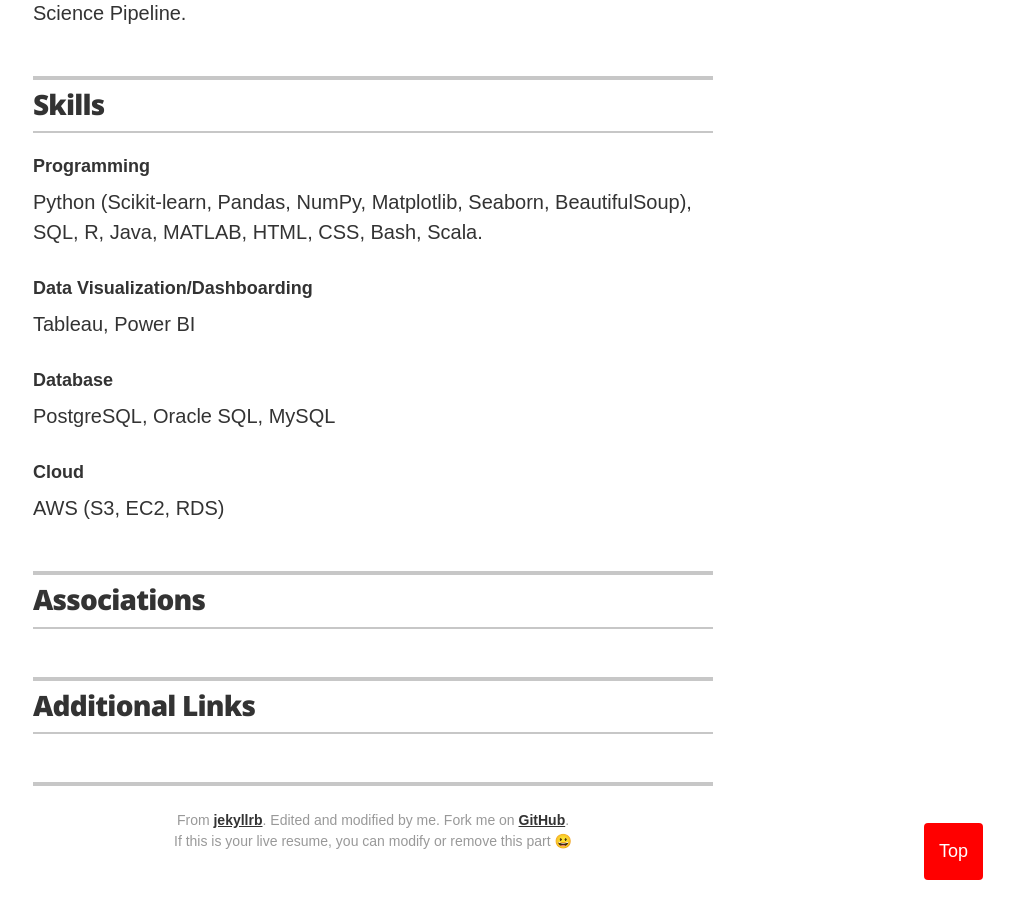
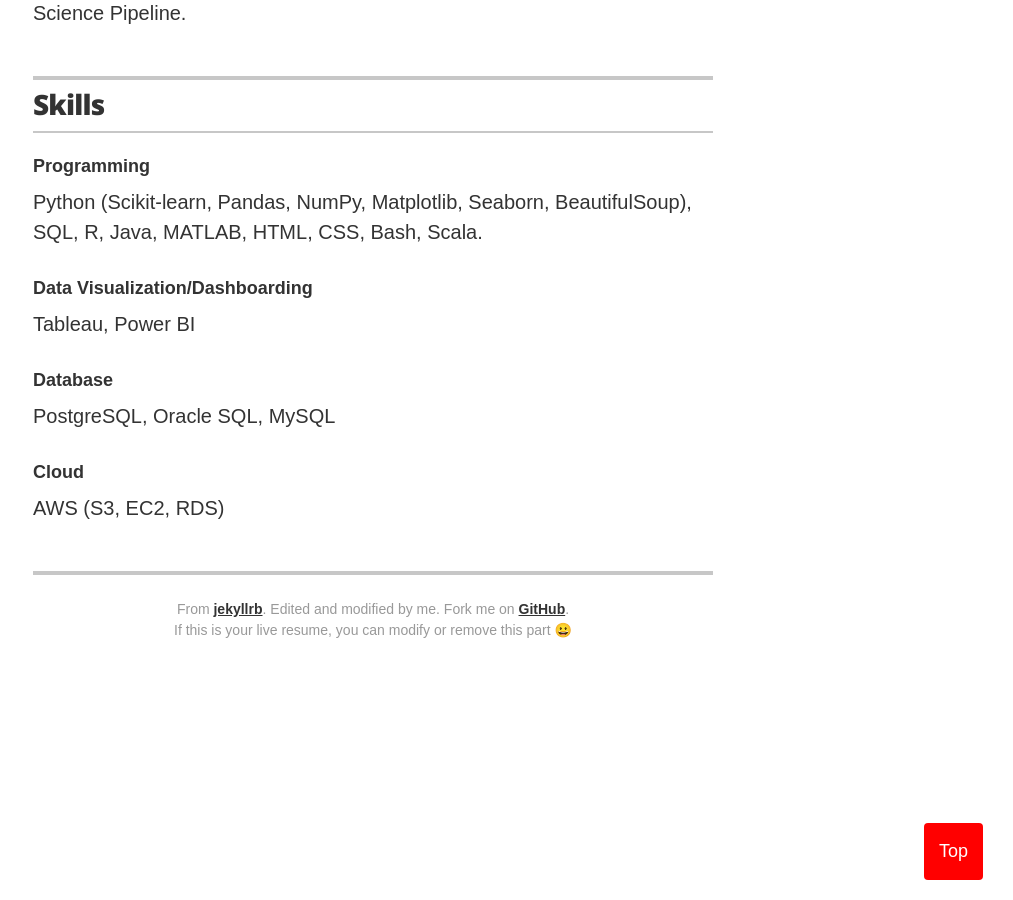
Before and after one commit to ttariqaziz/ttariqaziz.github.io, a Jekyll site: the page built from index.html, in a window 1280 px wide and 900 px high, scrolled down 2099 px. Shown: the whole window, without its empty margins (267-1280 px from the left). Built offline with Jekyll 4.4.1, drawn with Linux system fonts in a browser that asks for light colours.

Commit message:
Update resume.html

```diff
--- a/_layouts/resume.html
+++ b/_layouts/resume.html
@@ -141,82 +141,6 @@
 
 
 
-      {% if site.resume_section_associations %}
-      <!-- begin Associations -->
-      <section class="content-section">
-
-        <header class="section-header">
-          <h2>Associations</h2>
-        </header>
-
-        {% for association in site.data.associations %}
-        <div class="resume-item" itemscope itemprop="memberOf" itemtype="http://schema.org/Organization">
-          <h3 class="resume-item-title" itemprop="name">{% if association.url %}<a href="{{ association.url }}">{{ association.organization }}</a>{% else %}{{ association.organization }}{% endif %}</h3>
-          <h4 class="resume-item-details" itemprop="description">{{ association.role }} &bull; {{ association.year }}</h4>
-          <p class="resume-item-copy">{{ association.summary }}</p>
-        </div>
-        {% endfor %}
-
-      </section>
-      <!-- end Associations -->
-      {% endif %}
-
-      {% if site.resume_section_interests %}
-      <!-- begin Interests -->
-      <section class="content-section">
-
-        <header class="section-header">
-          <h2>Outside Interests</h2>
-        </header>
-
-        <div class="resume-item">
-          <ul class="resume-item-list">
-            {% for interest in site.data.interests %}
-            <li>{{ interest.description }}</li>
-            {% endfor %}
-          </ul>
-        </div>
-
-      </section>
-      <!-- end Interests -->
-      {% endif %}
-
-      {% if site.resume_section_links %}
-      <!-- begin Links -->
-      <section class="content-section">
-
-        <header class="section-header">
-          <h2>Additional Links</h2>
-        </header>
-
-        <div class="resume-item">
-          <ul class="resume-item-list">
-            {% for link in site.data.links %}
-            <li><a href={{ link.url }} itemprop="url">{{ link.description }}</a></li>
-            {% endfor %}
-          </ul>
-        </div>
-
-      </section>
-      <!-- end Links -->
-      {% endif %}
-
-      {% if site.resume_print_social_links %}
-      <!-- begin Print Social Links -->
-      <section class="content-section print-only">
-
-        <header class="section-header">
-          <h2>Social Links</h2>
-        </header>
-
-        <div class="resume-item">
-        {% include print-social-links.html %}
-        </div>
-
-      </section>
-      <!-- end Print Social Links -->
-      {% endif %}
-
       <footer class="page-footer">
         <p class="footer-line">From <a href="https://jekyllrb.com/">jekyllrb</a>. Edited and modified by me. Fork me on <a href="https://github.com/ttariqaziz/ttariqaziz.github.io">GitHub</a>.</p>
         <p class="footer-line">If this is your live resume, you can modify or remove this part &#128512 </p>
```
